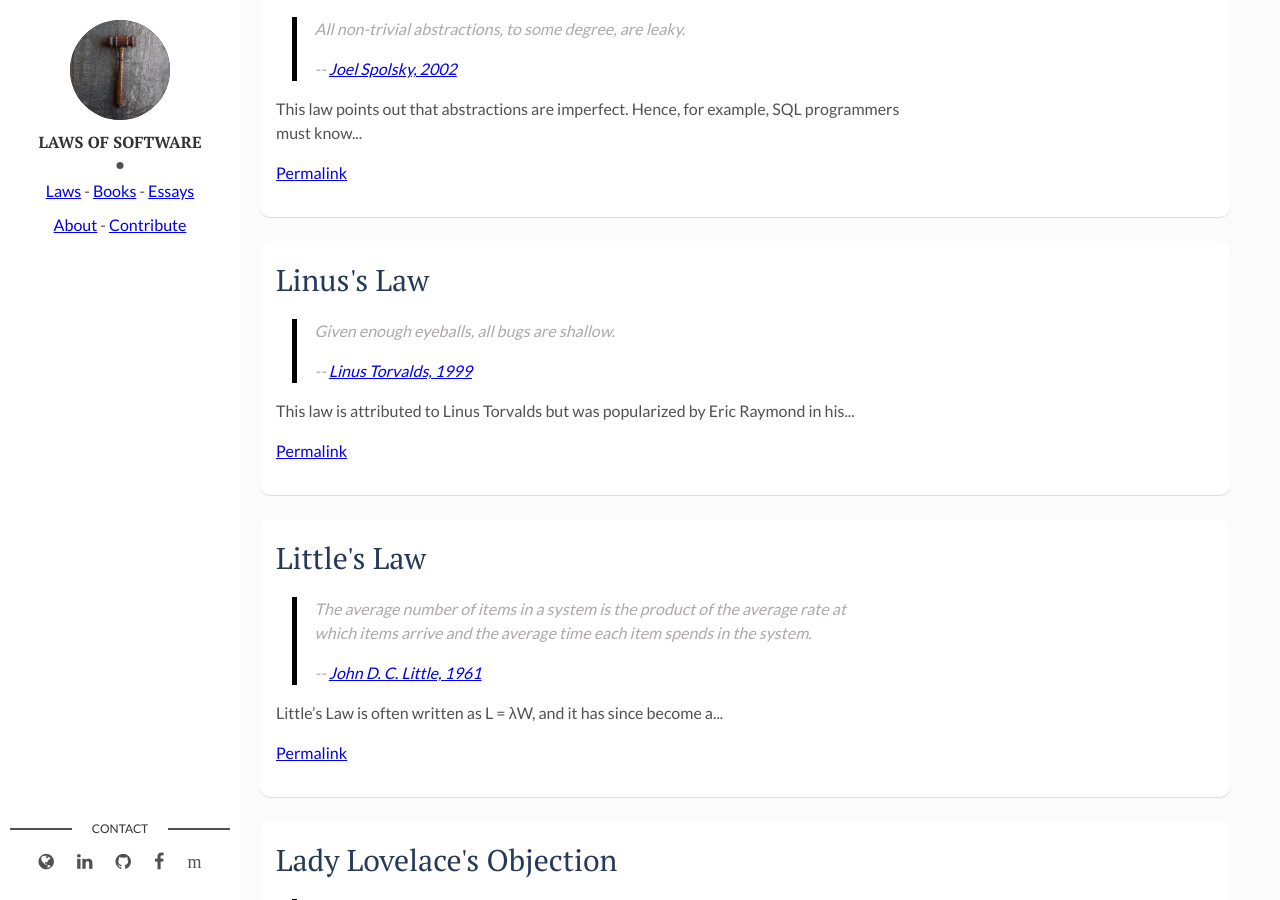
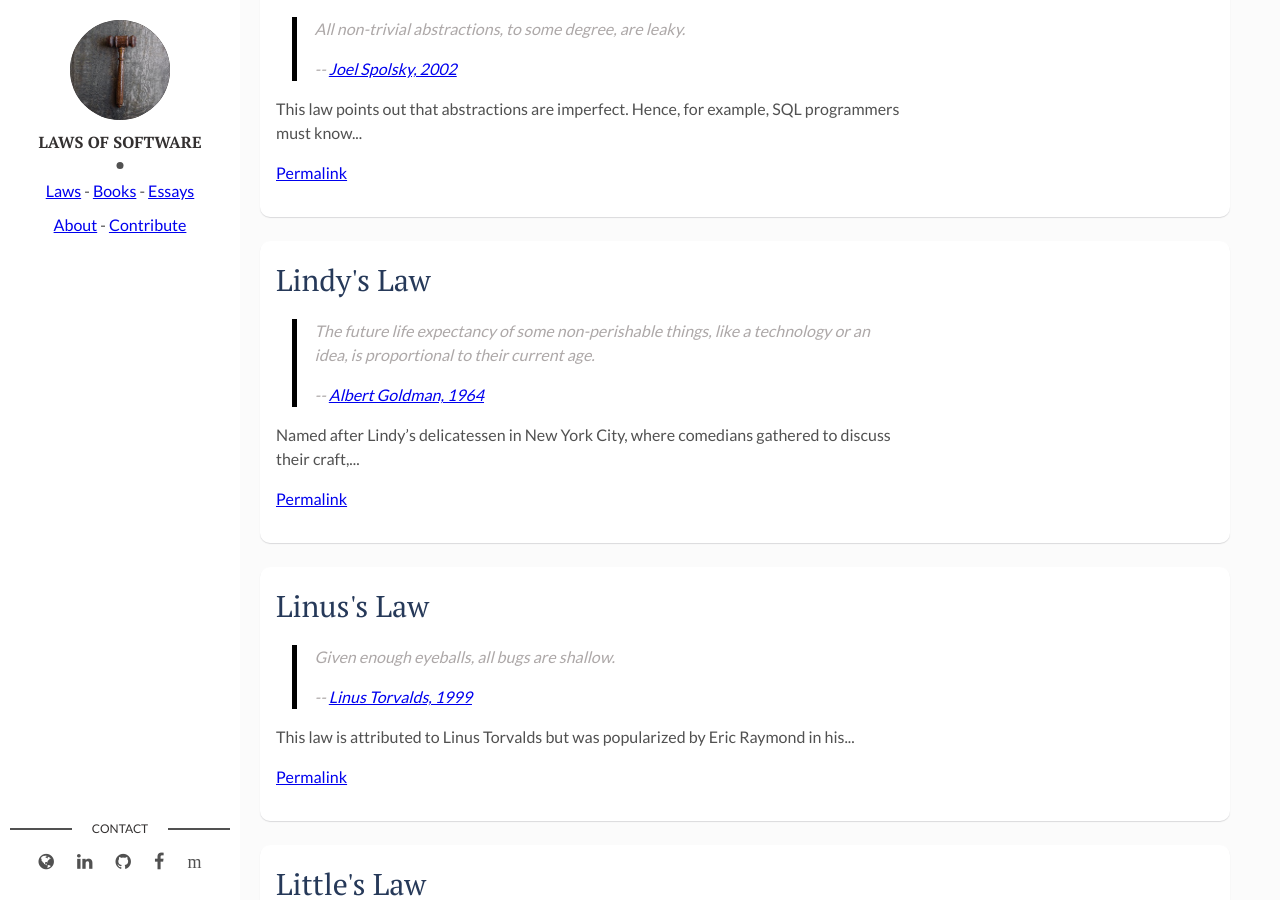
Before and after one commit to shaisachs/laws-of-software, a Jekyll site: the page built from index.html, in a window 1280 px wide and 900 px high, scrolled down 4803 px. Built offline with Jekyll 4.4.1, drawn with Linux system fonts in a browser that asks for light colours.

Commit message:
Add Lindy effect (#38)
* feat: add Lindy effect entry to laws catalog

* Fix attribution

Updated the author and source details of Lindy's Law.

* better guidance on adding rules

```diff
--- /dev/null
+++ b/_laws/lindy.md
@@ -0,0 +1,10 @@
+---
+layout: post
+title: Lindy's Law
+law: The future life expectancy of some non-perishable things, like a technology or an idea, is proportional to their current age.
+law-author: Albert Goldman
+law-url: https://gwern.net/doc/statistics/probability/1964-goldman.pdf
+law-year: 1964
+---
+
+Named after Lindy's delicatessen in New York City, where comedians gathered to discuss their craft, this effect holds that the longer a non-perishable thing has survived, the longer it is likely to continue surviving. In software, it is a useful argument for choosing older, battle-tested technologies over newer, less proven ones: a technology that has endured for decades is more likely to still be around in the coming years than one that just appeared on the scene.
```
Also changed, not shown: AGENTS.md (+5 -1 lines).
